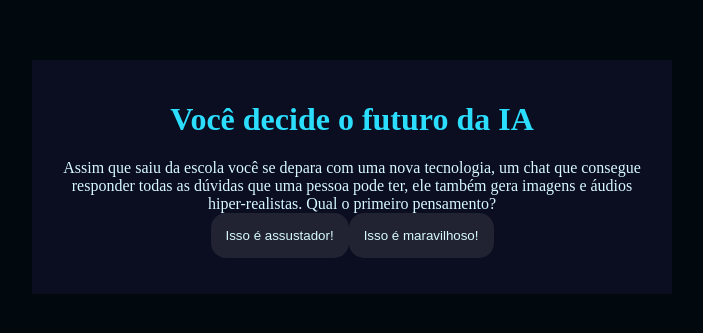
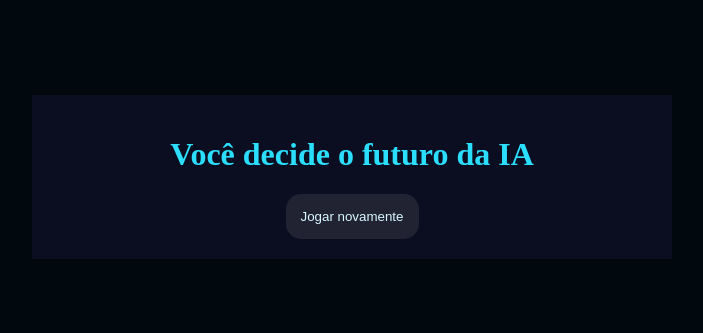
Before and after one commit to yohanablack/tecnicasyoyo, a plain HTML site: page index.html in a window 1280 px wide. Shown: the part 231-564 px from the top of the page, without its empty margins (288-991 px from the left). Drawn offline with Linux system fonts and the light colour scheme.

Commit message:
Update index.html

```diff
--- a/index.html
+++ b/index.html
@@ -15,9 +15,12 @@
         <div class="caixa-alternativas"></div>
         <div class="caixa-resultado">
             <p class="texto-resultado"></p>
+            <button class="novamente-btn">Jogar novamente</button>
         </div>
     </div>
-    <script src="script.js"></script>
+    <script type="module" src="js/aleatorio.js"></script>
+    <script type="module" src="js/perguntas.js"></script>
+    <script type="module" src="js/script.js"></script>
 </body>
 
 </html>
```
